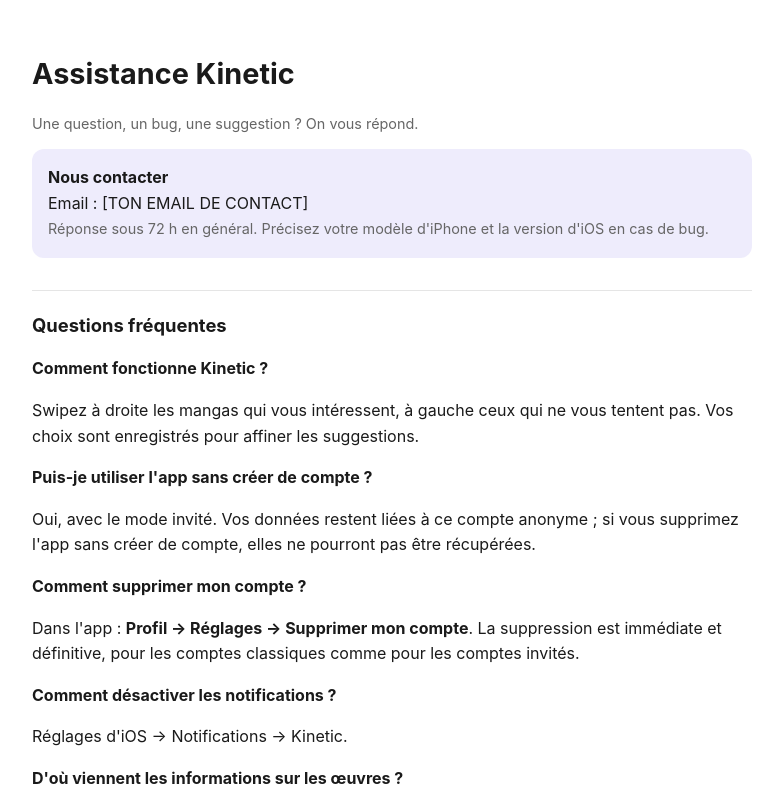
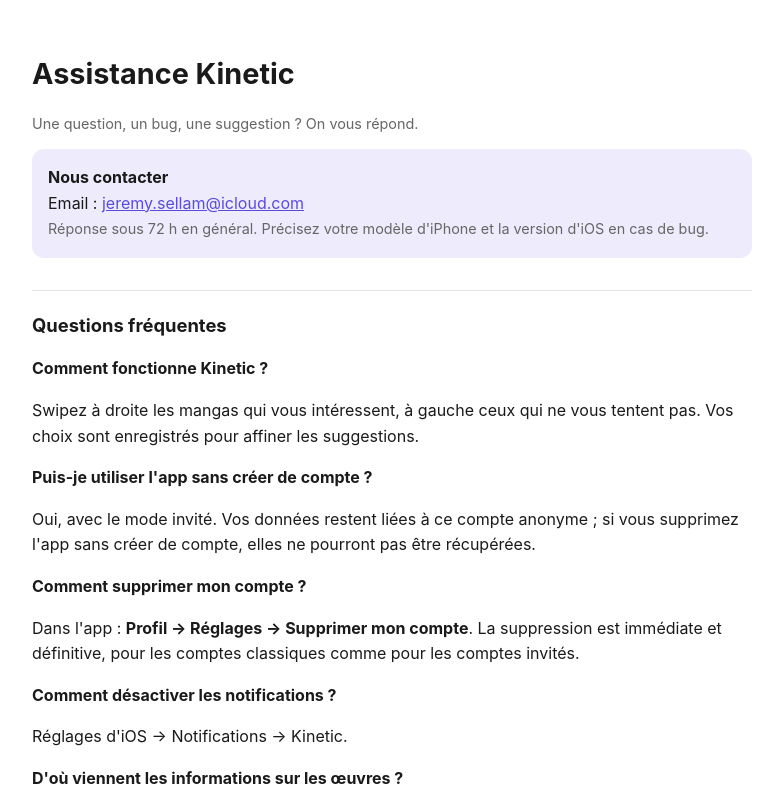
Before and after one commit to jeremy-hb/kinetic_data, a plain HTML site: page legal/support.html in a window 1280 px wide. Shown: the top 800 px of the page, without its empty margins (248-1031 px from the left). Drawn offline with Linux system fonts and the light colour scheme.

Commit message:
Ajout de l'email de contact sur la page d'assistance

```diff
--- a/legal/support.html
+++ b/legal/support.html
@@ -24,7 +24,7 @@
 
 <div class="contact">
   <strong>Nous contacter</strong><br>
-  Email : [TON EMAIL DE CONTACT]<br>
+  Email : <a href="mailto:jeremy.sellam@icloud.com">jeremy.sellam@icloud.com</a><br>
   <span class="muted">Réponse sous 72 h en général. Précisez votre modèle d'iPhone et la version d'iOS en cas de bug.</span>
 </div>
 
```
